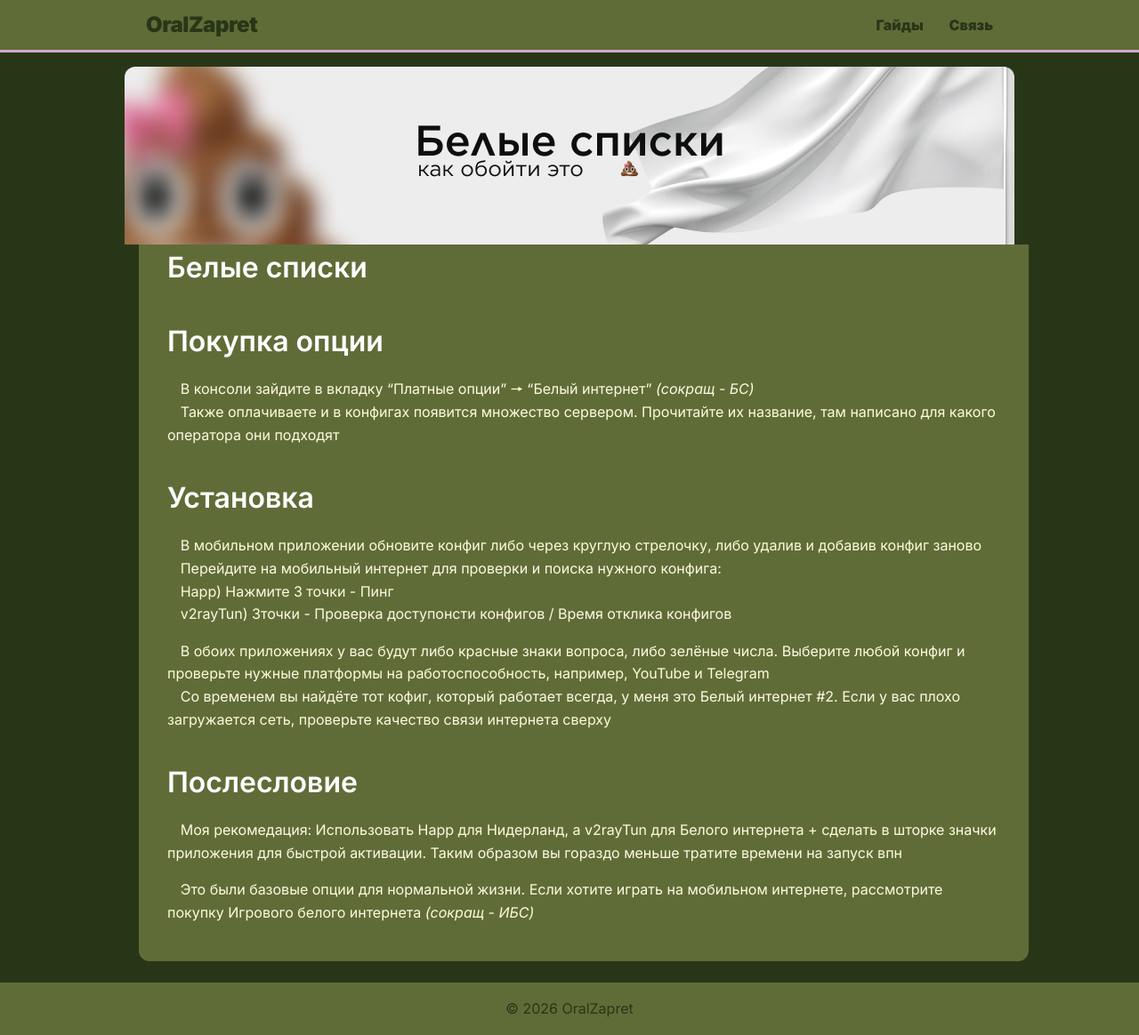
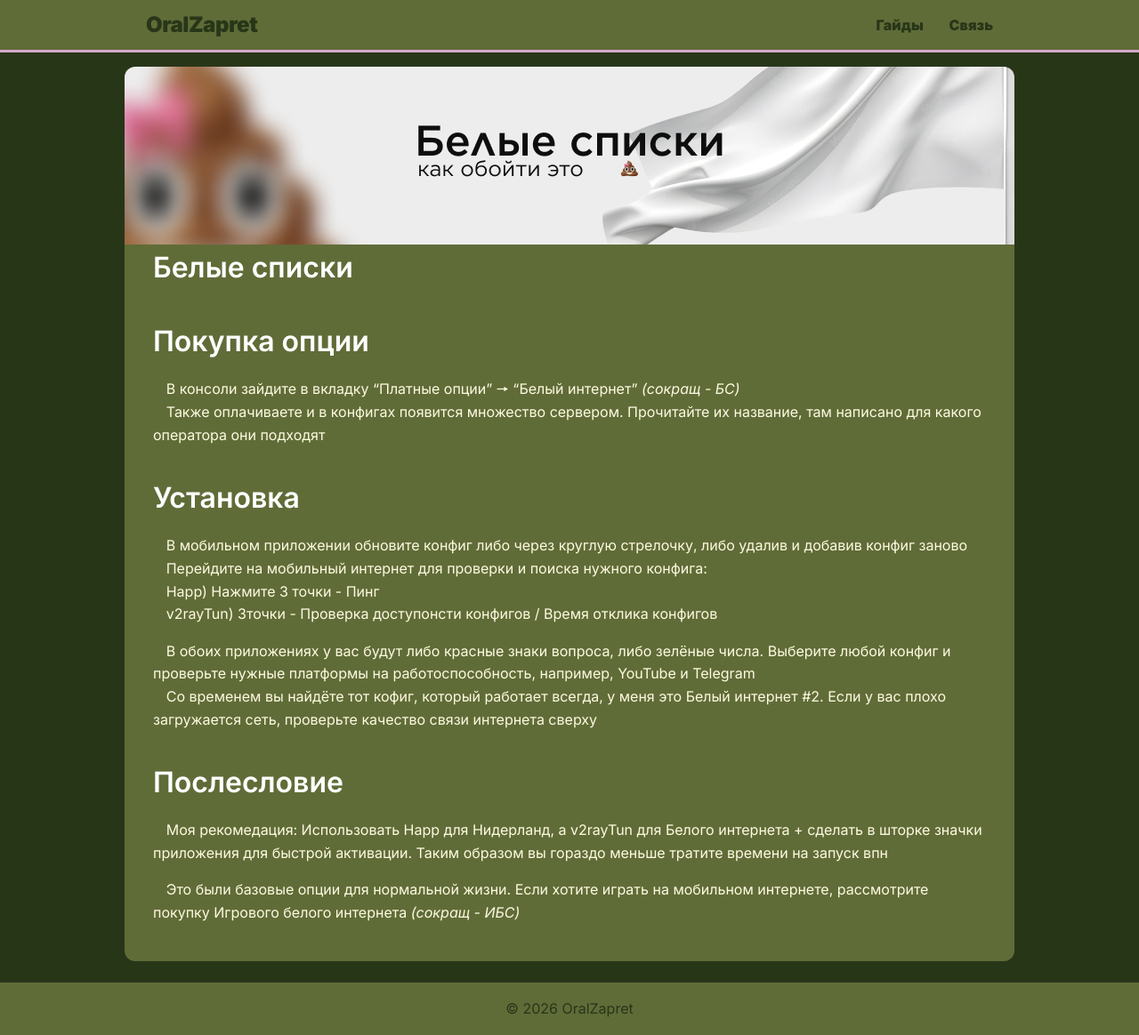
Before and after one commit to mysor-ka/mysor-ka.github.io, a Jekyll site: the page built from _posts/2026-06-29-Белые списки.markdown, in a window 1280 px wide. Shown: the whole page at 89% size. Built offline with Jekyll 4.4.1, drawn with Linux system fonts in a browser that asks for light colours.

Commit message:
Update main.scss

```diff
--- a/_sass/main.scss
+++ b/_sass/main.scss
@@ -589,8 +589,15 @@ pre code {
 }
 
 /* ═══════════════════════════════════════ */
-/* МОБИЛЬНАЯ — отступы поста как в списке  */
+/* МОБИЛЬНАЯ — фикс отступов поста         */
 /* ═══════════════════════════════════════ */
+
+@media (max-width: 1320px) {
+  .post-layout {
+    max-width: 100%;
+    padding: 0;
+  }
+}
 
 @media (max-width: 768px) {
   .post-banner {
@@ -687,7 +694,6 @@ pre code {
   display: block;
 }
 
-/* Сброс десктопных «вертикальных линий» для мобильного вида */
 .toc-mobile-dropdown .toc-list {
   display: block;
   margin: 0;
@@ -702,13 +708,6 @@ pre code {
 .toc-mobile-dropdown .toc-list li::before {
   display: none !important;
 }
-
-/* Отступы по вложенности — чем глубже, тем правее */
-.toc-mobile-dropdown .toc-list li.toc-h2 a { padding-left: 0.6rem; }
-.toc-mobile-dropdown .toc-list li.toc-h3 a { padding-left: 1.2rem; }
-.toc-mobile-dropdown .toc-list li.toc-h4 a { padding-left: 1.8rem; }
-.toc-mobile-dropdown .toc-list li.toc-h5 a { padding-left: 2.4rem; }
-.toc-mobile-dropdown .toc-list li.toc-h6 a { padding-left: 3.0rem; }
 
 .toc-mobile-dropdown .toc-list a {
   display: block;
@@ -729,20 +728,17 @@ pre code {
   border-left-color: #D4AACB;
 }
 
-/* Скрываем десктопный sidebar на узких экранах */
 @media (max-width: 1320px) {
   .toc-sidebar {
     display: none;
   }
 }
 
-/* Показываем мобильный TOC */
 @media (max-width: 768px) {
   .toc-mobile {
     display: block;
   }
 
-  /* Отступ для контента, чтобы не перекрывался липкой строкой */
   body {
     padding-top: 3.2rem;
   }
```
